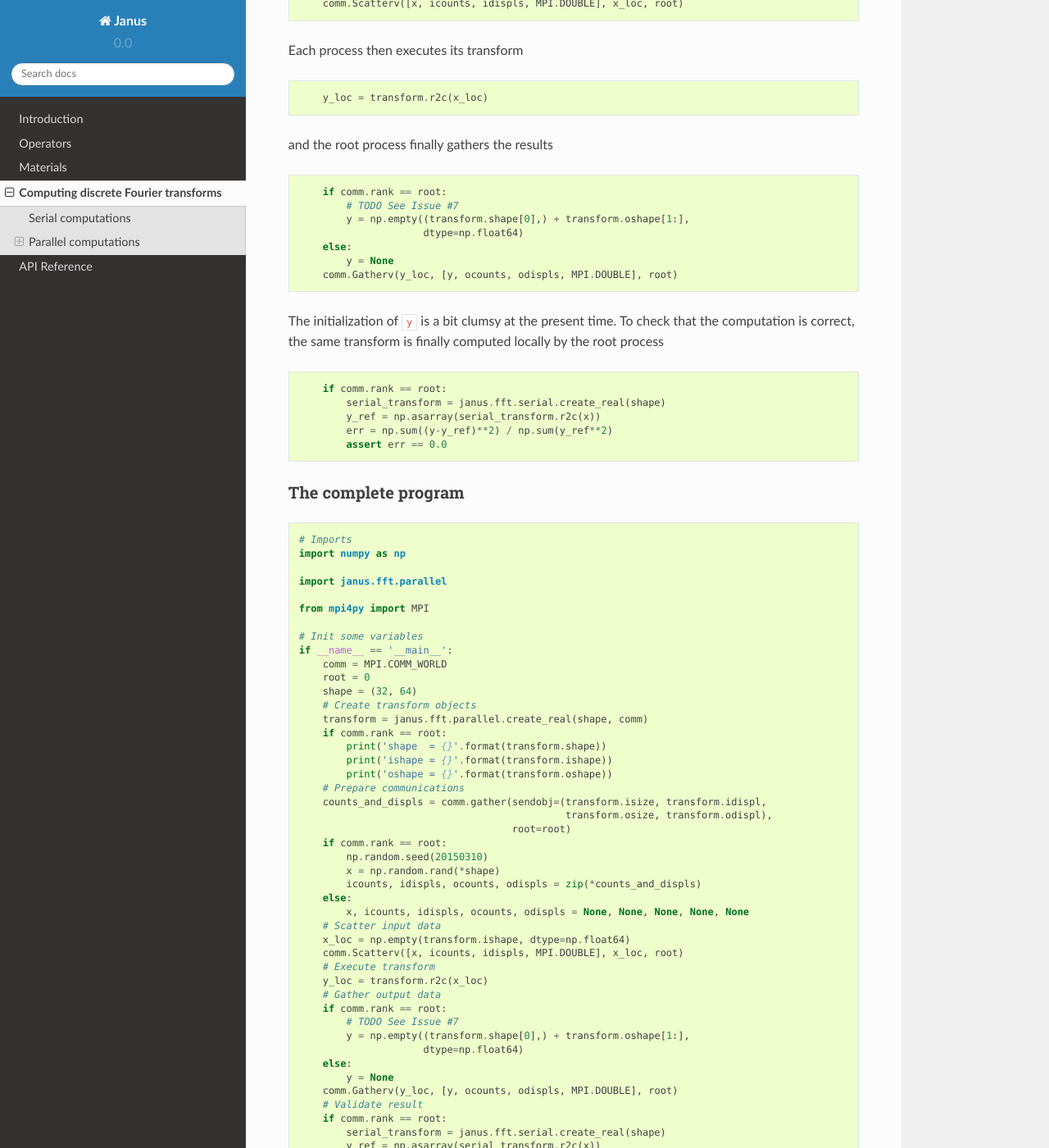
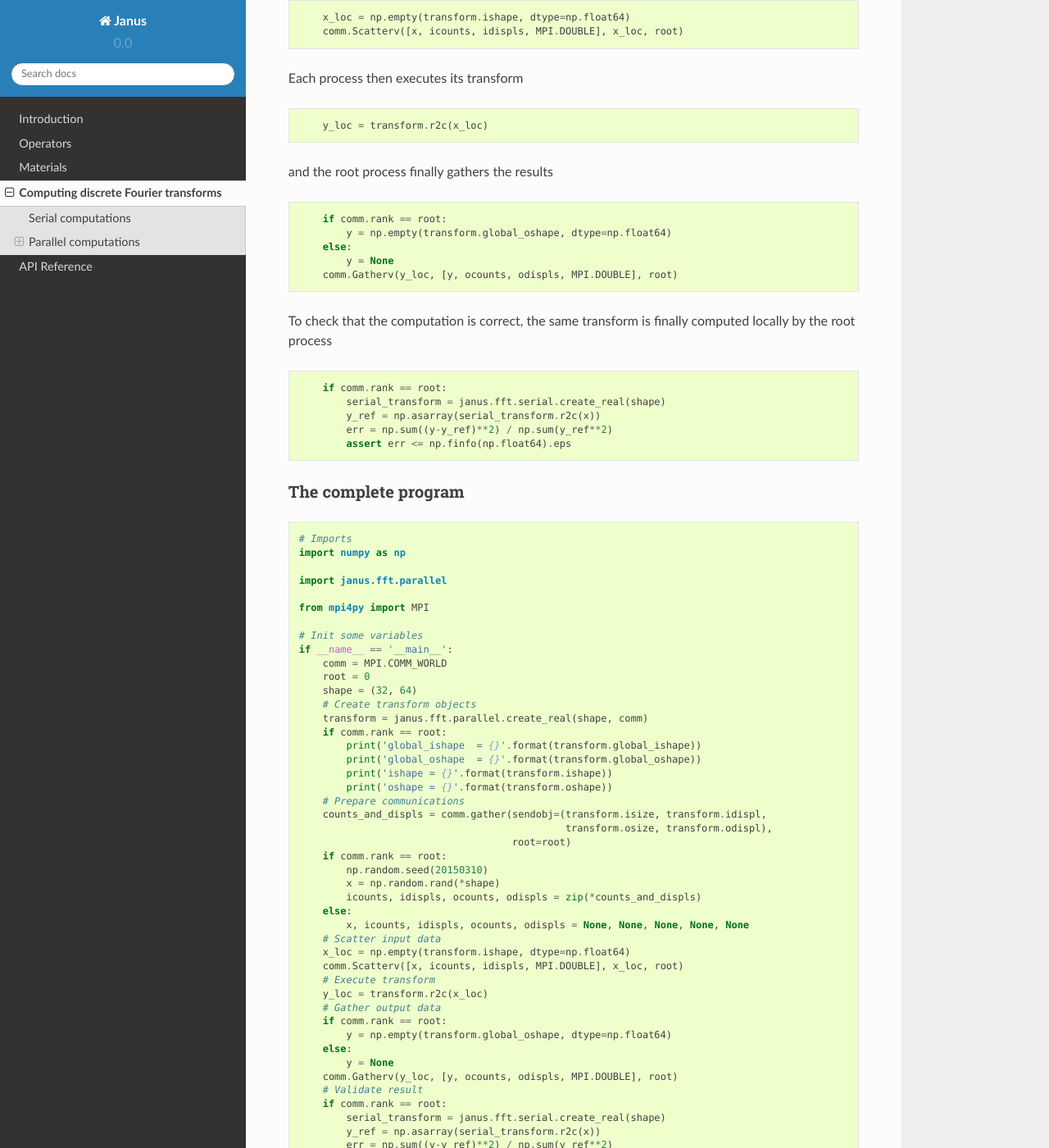
Before and after one commit to sbrisard/janus, a Sphinx documentation site: the page built from docs/fft_tutorial.rst, in a window 1280 px wide and 1400 px high, scrolled down 4564 px. Shown: the whole window at 82% size. Built offline with Sphinx 7.4.7 and the Read the Docs theme 2.0.0, drawn with Linux system fonts in a browser that asks for light colours; formulas are drawn with MathJax 3; some of the changed text lies outside the part shown.

Commit message:
Updated tutorial on FFT to account for recent changes in the API.

```diff
--- a/docs/fft_tutorial.rst
+++ b/docs/fft_tutorial.rst
@@ -130,9 +130,10 @@ This code snippet outputs the following messages
 
 .. code-block:: none
 
-    shape  = (32, 64)
-    rshape = (16, 64)
-    cshape = (16, 66)
+    global_ishape  = (32, 64)
+    global_oshape  = (32, 66)
+    ishape = (16, 64)
+    oshape = (16, 66)
 
 The ``transform.shape`` attribute refers to the *global* (logical) shape of the transform. Since the data is distributed across all processes, the *local* size in memory of the input and output data differ from ``transform.shape``. Accordingly, the ``transform.rshape`` (resp. ``transform.cshape``) attribute refers to the local shape of the real, input (resp. complex, output) data, for the current process. As expected with FFTW, it is observed that the data is distributed with respect to the first dimension. Indeed, the global, first dimension is 64, and the above example is run with 2 processes; therefore, the local first dimension is ``64 / 2 = 32``.
 
@@ -160,7 +161,7 @@ and the root process finally gathers the results
   :start-after: Gather
   :end-before: Validate
 
-The initialization of ``y`` is a bit clumsy at the present time. To check that the computation is correct, the same transform is finally computed locally by the root process
+To check that the computation is correct, the same transform is finally computed locally by the root process
 
 .. literalinclude:: parallel_fft_tutorial.py
   :start-after: Validate
--- a/docs/parallel_fft_tutorial.py
+++ b/docs/parallel_fft_tutorial.py
@@ -13,7 +13,8 @@ if __name__ == '__main__':
     # Create transform objects
     transform = janus.fft.parallel.create_real(shape, comm)
     if comm.rank == root:
-        print('shape  = {}'.format(transform.shape))
+        print('global_ishape  = {}'.format(transform.global_ishape))
+        print('global_oshape  = {}'.format(transform.global_oshape))
         print('ishape = {}'.format(transform.ishape))
         print('oshape = {}'.format(transform.oshape))
     # Prepare communications
@@ -33,9 +34,7 @@ if __name__ == '__main__':
     y_loc = transform.r2c(x_loc)
     # Gather output data
     if comm.rank == root:
-        # TODO See Issue #7
-        y = np.empty((transform.shape[0],) + transform.oshape[1:],
-                     dtype=np.float64)
+        y = np.empty(transform.global_oshape, dtype=np.float64)
     else:
         y = None
     comm.Gatherv(y_loc, [y, ocounts, odispls, MPI.DOUBLE], root)
@@ -44,4 +43,4 @@ if __name__ == '__main__':
         serial_transform = janus.fft.serial.create_real(shape)
         y_ref = np.asarray(serial_transform.r2c(x))
         err = np.sum((y-y_ref)**2) / np.sum(y_ref**2)
-        assert err == 0.0
+        assert err <= np.finfo(np.float64).eps
```
